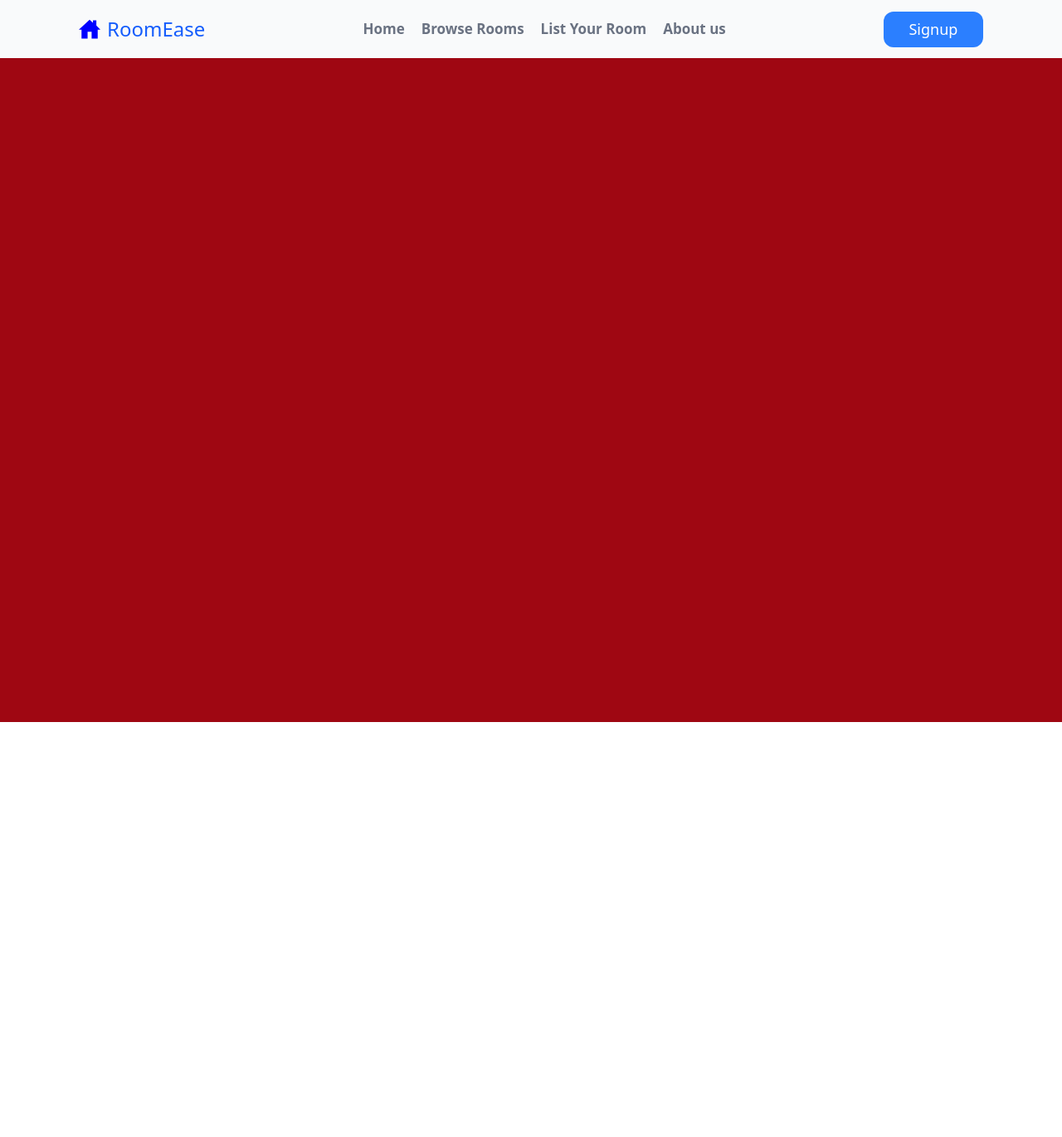
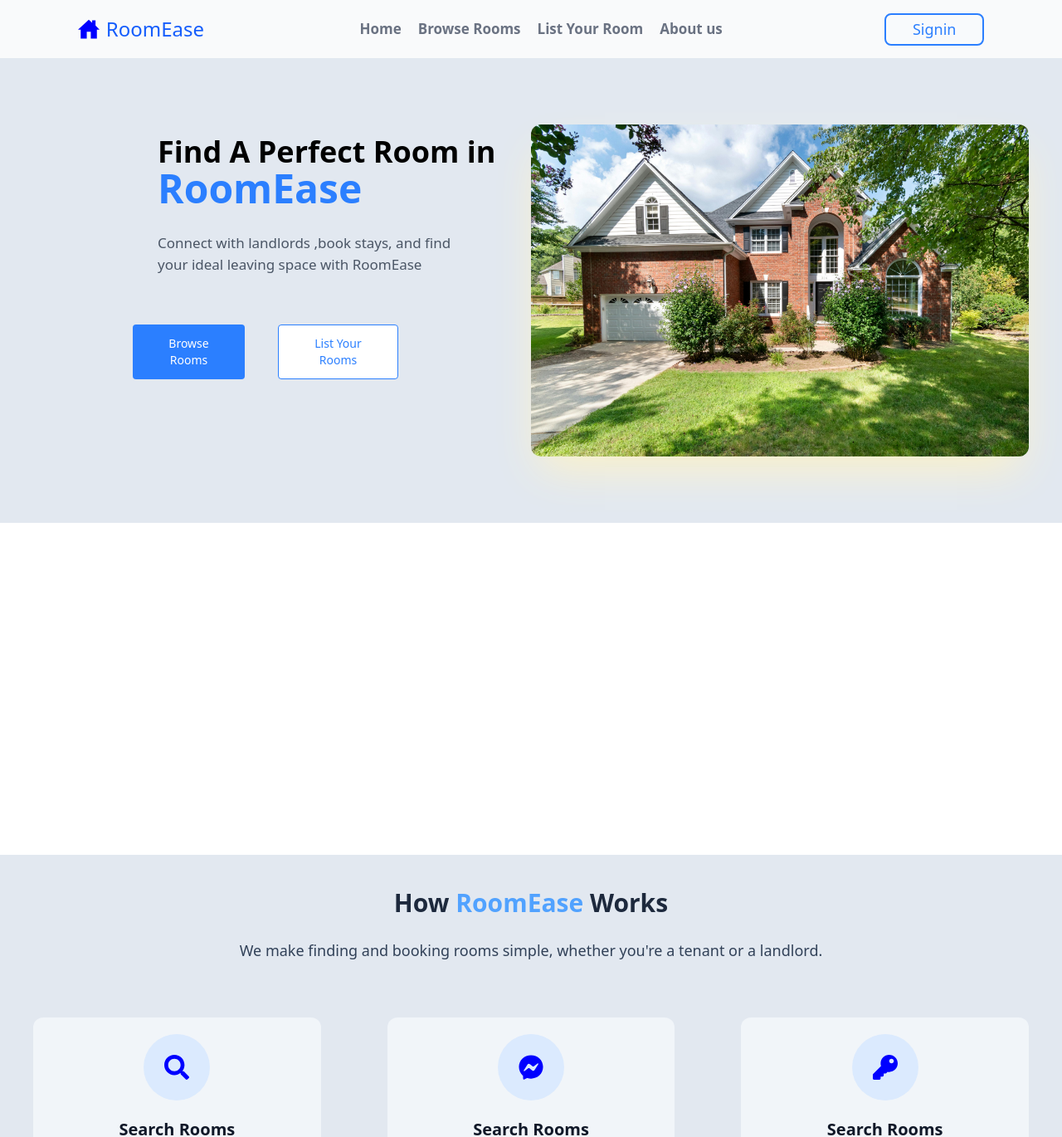
Before and after one commit to Ishant800/Fronted, a React (Vite) app: page / in a window 1280 px wide. Shown: the top 1370 px of the page at 83% size. Before the commit the page ends 870 px from the top, so only its background shows below. Built offline with nearby package versions, Linux system fonts and the light colour scheme.

Commit message:
adding navbar ,landing page ,footer component

```diff
--- a/src/App.jsx
+++ b/src/App.jsx
@@ -1,13 +1,17 @@
-import Navabar from "./components/navbar/navbar"
+import Homepage from "./components/homepage/home"
+import{BrowserRouter,Routes,Route} from 'react-router-dom'
+
 
 function App() {
   return (
-   <div>
-   <Navabar/>
-   <div className="h-screen w-full bg-red-800">
+   <BrowserRouter>
+   <Routes>
+<Route path="/" element={<Homepage/>}/>
 
-   </div>
-   </div>
+   </Routes>
+
+
+   </BrowserRouter>
   )
 }
 
--- /dev/null
+++ b/src/components/footer/footer.jsx
@@ -0,0 +1,84 @@
+  import { IoHomeSharp } from "react-icons/io5";
+  import { FaFacebookF,FaInstagram ,FaLinkedin,FaTwitter} from "react-icons/fa";
+
+function Footer() {
+  return (
+    <div className="w-full gap-5 bg-slate-800 ">
+        <div className="pt-10 flex items-center  justify-around">
+                {/* firstpart */}
+        <div className="flex flex-col">
+          <div className="items-center flex gap-2">
+          <IoHomeSharp size={26} color="white"/>
+          <h1 className="text-2xl font-medium  text-slate-200"> RoomEase</h1>
+         </div>
+
+       <div className="mt-2 flex flex-col">
+       <span className="inline-block text-slate-500 text-sm font-medium">Find your perfect room with ease.</span>
+       <span className="inline-block text-slate-500 text-sm font-medium">Connect, book and move in. </span>
+       </div>
+
+       <div className="flex flex-row items-center mt-3 gap-6">
+       <FaFacebookF size={20} color="white"/>
+       <FaInstagram size={20} color="white"/>
+       <FaTwitter size={20} color="white"/>
+       <FaLinkedin size={20} color="white"/>
+       </div>
+        </div>
+
+            {/* secondpart */}
+        <div className="flex flex-col">
+       <h1 className="text-lg font-semibold text-slate-200">For Tenants</h1>
+       <nav className="flex flex-col mt-3">
+        <a className="text-sm text-gray-400 " href="">Search rooms</a>
+        <a className="text-sm text-gray-400 pt-2" href="">How it works</a>
+        <a className="text-sm text-gray-400 pt-2" href="">Tenant Reviews</a>
+        <a  className="text-sm text-gray-400 pt-2" href="">Safety tips</a>
+        <a className="text-sm text-gray-400 pt-2" href="">FAQS</a>
+
+       </nav>
+        </div>
+
+     {/* third part */}
+
+        <div className="flex flex-col">
+          <h1 className="text-lg font-semibold text-slate-200">For landlords</h1>
+       <nav className="flex flex-col mt-3">
+        <a className="text-sm text-gray-400 " href="">List your property</a>
+        <a className="text-sm text-gray-400 pt-2" href="">Landlords Resources</a>
+        <a className="text-sm text-gray-400 pt-2" href="">Pricing</a>
+        <a  className="text-sm text-gray-400 pt-2" href="">Sucess Stories</a>
+        <a className="text-sm text-gray-400 pt-2" href="">Help Center</a>
+
+       </nav>
+        </div>
+
+
+       {/* fourth part */}
+        <div className="flex flex-col">
+          <h1 className="text-lg font-semibold text-slate-200">Company</h1>
+       <nav className="flex flex-col mt-3">
+        <a className="text-sm text-gray-400 " href="">About us</a>
+        <a className="text-sm text-gray-400 pt-2" href="">Contact us</a>
+        <a className="text-sm text-gray-400 pt-2" href="">Terms $ privacy</a>
+        <a  className="text-sm text-gray-400 pt-2" href="">Sucess Stories</a>
+        <a className="text-sm text-gray-400 pt-2" href="">Carrers</a>
+
+       </nav>
+        </div>
+
+        </div>
+
+       <hr className="border-spacing-0.5 mt-5 border-gray-700"/>
+           <footer className="flex flex-row items-center p-7 justify-between">
+       <span className="text-sm text-gray-400 pt-2">@Copyright RoomEase. All rights reserved.</span>
+         <div className="">
+    <a className="text-sm text-gray-400 p-5 pt-2" href="">Privacy policy</a>
+    <a className="text-sm text-gray-400 p-5  pt-2" href="">Terms & services</a>
+    <a className="text-sm text-gray-400 p-5 pt-2" href="">Cookie policy</a>
+             </div>
+        </footer>
+       </div>
+  )
+}
+
+export default Footer
--- /dev/null
+++ b/src/components/homepage/home.jsx
@@ -0,0 +1,19 @@
+import Footer from "../footer/footer"
+import Landingpage from "../main/Landingpage"
+import Landingpage2 from "../main/landingpage2"
+import Landingpage3 from "../main/landingpage3"
+import Navabar from "../navbar/navbar"
+
+function Homepage() {
+  return (
+    <div>
+        <Navabar/>
+        <Landingpage/>
+        <Landingpage3/>
+        <Landingpage2/>
+        <Footer/>
+    </div>
+  )
+}
+
+export default Homepage
--- /dev/null
+++ b/src/components/main/Landingpage.jsx
@@ -0,0 +1,36 @@
+import image  from '../images/image.jpg'
+function Landingpage() {
+  return (
+    <div className="h-full  bg-slate-200 ">
+
+     <div className="flex pb-20 flex-row items-center">
+      {/* leftpart */}
+      <div className="w-1/2 flex flex-col items-center justify-center">
+      <div className='ml-[190px]'>
+        <h1 className='text-4xl font-semibold'>Find A Perfect Room in <span className='text-5xl font-semibold text-blue-500'>RoomEase</span> </h1>
+     <p className='text-[17px] text-gray-600 mt-7 font-medium w-[80%] '>Connect with landlords ,book stays, and find your ideal leaving space with <span>RoomEase</span> </p>
+
+      </div>
+
+      <div className='pt-15 justify-start w-1/2 gap-10 flex flex-row'>
+       <button className='bg-blue-500 text-sm text-white font-medium px-5 py-3 rounded-sm'>Browse Rooms</button>
+       <button className='border-blue-500 text-sm border-1 bg-white text-blue-500 font-medium px-5 py-3 rounded-sm'>List Your Rooms</button>
+      </div>
+
+
+      </div>
+
+      {/* rightpart */}
+      <div className="w-1/2 flex items-center">
+        <img src={image} className='h-[400px] w-[400] shadow-2xl shadow-amber-100 mt-20 rounded-xl' alt="" />
+      </div>
+
+
+
+
+     </div>
+    </div>
+  )
+}
+
+export default Landingpage
--- /dev/null
+++ b/src/components/main/landingpage2.jsx
@@ -0,0 +1,49 @@
+import { FaFacebookMessenger, FaKey, FaSearch } from "react-icons/fa"
+
+function Landingpage2() {
+    const data = [
+        {
+    id:1,
+    icons:<FaSearch size={30} color="blue"/>,
+    title:"Search Rooms",
+    desc:"Browse through verified listings with detailed descriptions, photos, and reviews."
+    },{
+    id:2,
+    icons:<FaFacebookMessenger size={30} color="blue"/>,
+    title:"Search Rooms",
+    desc:"Browse through verified listings with detailed descriptions, photos, and reviews."
+
+    },
+   {
+     id:3,
+    icons:<FaKey size={30} color="blue"/>,
+    title:"Search Rooms",
+    desc:"Browse through verified listings with detailed descriptions, photos, and reviews."
+   }]
+  return (
+    <div className="h-full bg-slate-200 flex items-center flex-col">
+        <div className="mt-10 leading-20">
+            <h1 className="text-3xl text-center font-bold text-slate-800">How <span className="text-3xl text-blue-400 font-bold">RoomEase </span>Works</h1>
+            <span className="text-lg text-center mt-10 font-medium  text-slate-700">We make finding and booking rooms simple, whether you're a tenant or a landlord.
+    </span>
+    </div>
+
+     <div className="flex flex-row items-center justify-around">
+        {data.map(item => (
+            <div key={item.id} className="m-10 flex flex-col items-center justify-center rounded-xl p-5 w-1/3 bg-slate-100  ">
+                <div className="bg-blue-100 flex flex-col items-center justify-center rounded-full h-20 w-20 ">
+                {item.icons}
+                </div>
+
+                <p className="text-center text-[20px] pt-5 font-semibold text-gray-900">{item.title}</p>
+                <p className="text-center text-[15px] font-medium text-gray-600 pt-8">{item.desc}</p>
+             </div>
+            ))}
+     </div>
+
+
+    </div>
+  )
+}
+
+export default Landingpage2
--- /dev/null
+++ b/src/components/main/landingpage3.jsx
@@ -0,0 +1,11 @@
+import React from 'react'
+
+function Landingpage3() {
+  return (
+    <div className='h-100 w-full'>
+
+    </div>
+  )
+}
+
+export default Landingpage3
--- a/src/components/navbar/navbar.jsx
+++ b/src/components/navbar/navbar.jsx
@@ -31,8 +31,8 @@ const islogin = false
 </div>) :
 
 (<div className="">
-    <button className="text-[18px] hover:bg-blue-700 bg-blue-500 text-white rounded-xl p-2 w-[120px]">Signup</button>
-    {/* <button className="text-[18px] ml-2 border-2 border-blue-600 text-blue-600 rounded-xl p-2 w-[120px]">Signup</button> */}
+    {/* <button className="text-[16px] p-1 hover:bg-blue-700 bg-blue-500 text-white rounded-xl  w-[120px]">Signup</button> */}
+    <button className="text-[18px] ml-2 border-2 bg-slate-50 border-blue-500 text-blue-500 rounded-lg p-1 w-[120px]">Signin</button>
 
 </div>)}
 
```
Also changed, not shown: src/components/images/image.jpg (added), src/components/images/roompage.jpg (added).
